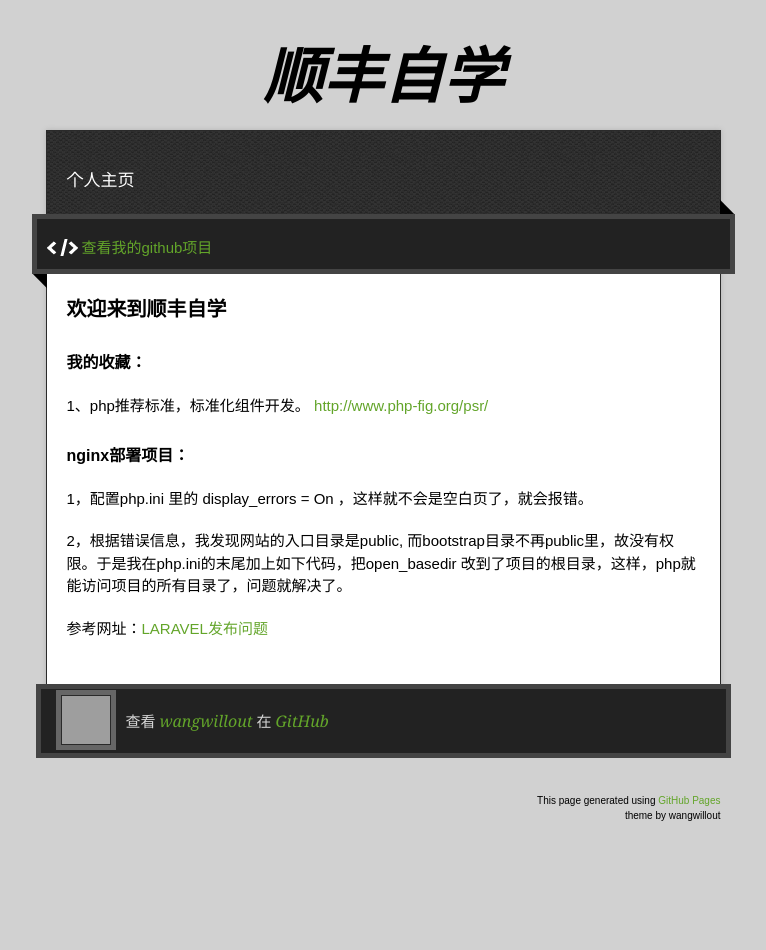
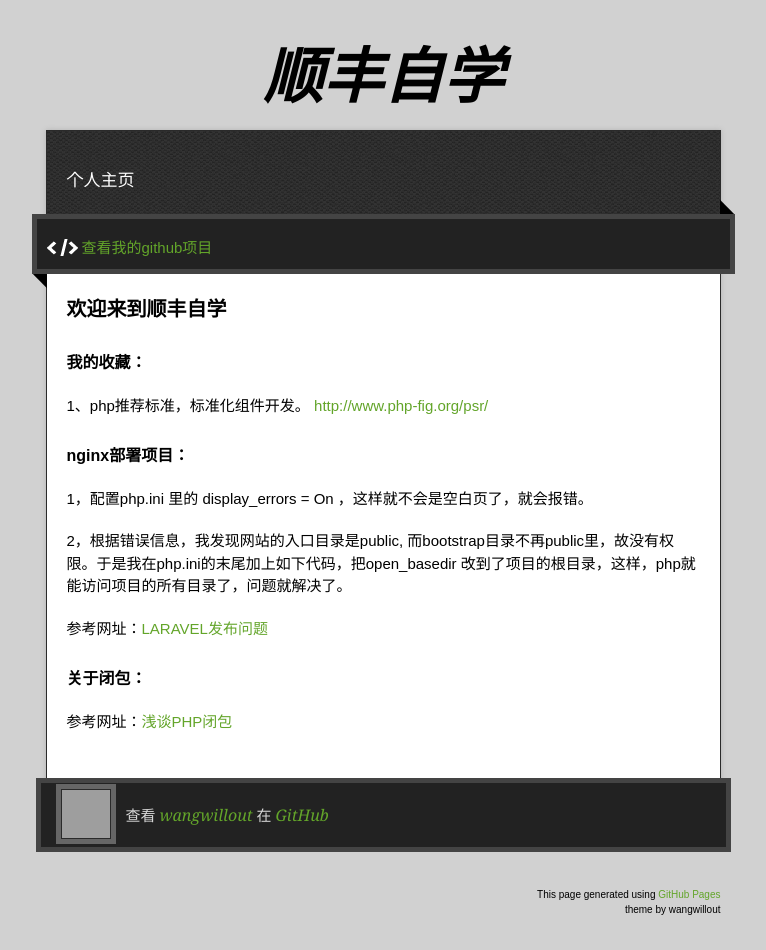
Before and after one commit to wangwillout/wangwillout.github.io, a plain HTML site: page index.html in a window 1280 px wide. Shown: the whole page, without its empty margins (257-1023 px from the left). Before the commit the page ends 913 px from the top, so only its background shows below. Drawn offline with nearby package versions, Linux system fonts and the light colour scheme; grey boxes are pictures that could not be loaded.

Commit message:
Update index.html

```diff
--- a/index.html
+++ b/index.html
@@ -52,6 +52,10 @@
                 <p>
                     参考网址：<a href="http://blog.itweshare.com/articles?page=3">LARAVEL发布问题 </a>
                 </p>
+                <h5>关于闭包：</h5>
+                <p>
+                    参考网址：<a href="http://blog.itweshare.com/articles?page=3">浅谈PHP闭包 </a>
+                </p>
               </article>
             </div>
           </div>
```
